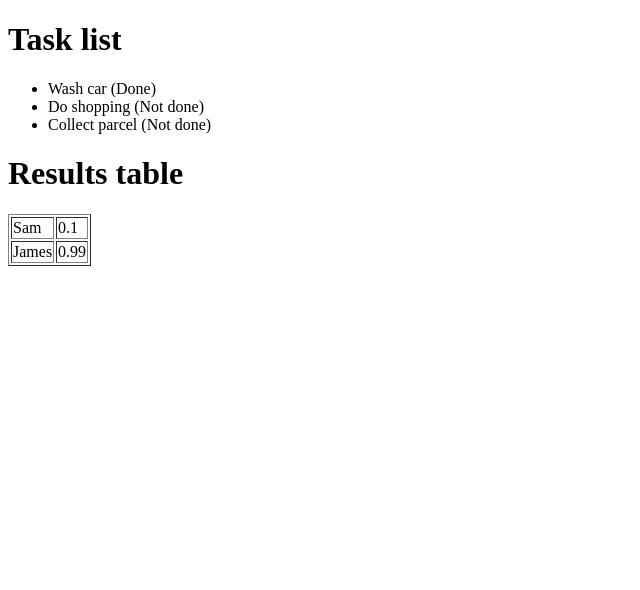
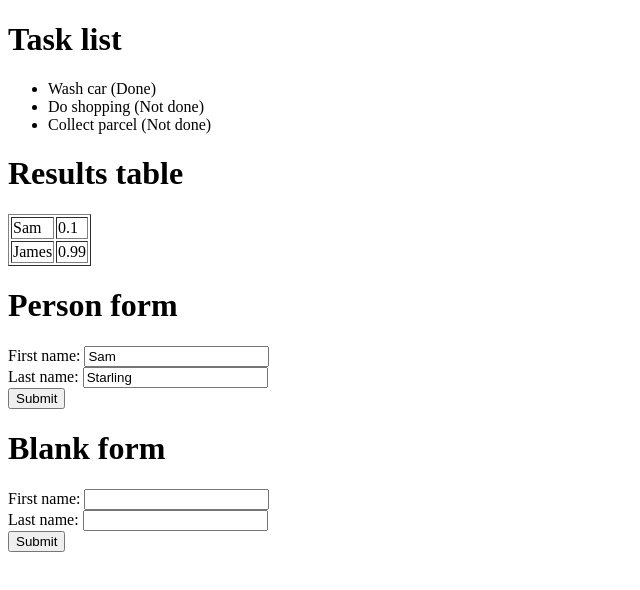
Before and after one commit to samstarling/flow-generic-types, a React (Create React App) app: page / in a window 1280 px wide. Shown: the top 590 px of the page, without its empty margins (0-640 px from the left). Built offline with nearby package versions, Linux system fonts and the light colour scheme.

Commit message:
Add example of a generic form

```diff
--- a/src/App.js
+++ b/src/App.js
@@ -3,6 +3,7 @@ import * as React from "react";
 
 import TaskList, { type Task } from "./components/TaskList";
 import ResultsTable, { type Result } from "./components/ResultsTable";
+import PersonForm, { type Person } from "./components/PersonForm";
 
 class App extends React.Component<*> {
   render() {
@@ -17,12 +18,21 @@ class App extends React.Component<*> {
       { key: "456", name: "James", score: 0.99 }
     ];
 
+    const persion: Person = {
+      firstName: "Sam",
+      lastName: "Starling"
+    };
+
     return (
       <div className="App">
         <h1>Task list</h1>
         <TaskList items={tasks} />
         <h1>Results table</h1>
         <ResultsTable results={results} />
+        <h1>Person form</h1>
+        <PersonForm person={persion} />
+        <h1>Blank form</h1>
+        <PersonForm />
       </div>
     );
   }
--- /dev/null
+++ b/src/components/GenericForm.js
@@ -0,0 +1,38 @@
+// @flow
+import * as React from "react";
+
+type Props<T> = {
+  initialData: T,
+  renderForm: T => React.Node,
+  onSubmit: T => void
+};
+
+type State<T> = {
+  data: T
+};
+
+export default class GenericForm<T> extends React.Component<
+  Props<T>,
+  State<T>
+> {
+  constructor(props: Props<T>) {
+    super(props);
+    this.state = { data: props.initialData };
+  }
+
+  handleChange = (event: SyntheticInputEvent<HTMLFormElement>) => {
+    const change = { [event.target.name]: event.target.value };
+    this.setState({ data: { ...this.state.data, ...change } }, () =>
+      console.log(this.state)
+    );
+  };
+
+  render() {
+    return (
+      <form onChange={this.handleChange} onSubmit={this.handleSubmit}>
+        {this.props.renderForm(this.state.data)}
+        <input type="submit" />
+      </form>
+    );
+  }
+}
--- /dev/null
+++ b/src/components/PersonForm.js
@@ -0,0 +1,40 @@
+// @flow
+import * as React from "react";
+
+import GenericForm from "./GenericForm";
+
+export type Person = {
+  firstName: string,
+  lastName: string
+};
+
+type Props = {
+  person?: Person
+};
+
+export default class PersonForm extends React.Component<Props> {
+  renderForm = (person: Person) => {
+    return (
+      <div>
+        <div>
+          First name:{" "}
+          <input name="firstName" defaultValue={person && person.firstName} />
+        </div>
+        <div>
+          Last name:{" "}
+          <input name="lastName" defaultValue={person && person.lastName} />
+        </div>
+      </div>
+    );
+  };
+
+  render() {
+    return (
+      <GenericForm
+        initialData={this.props.person}
+        renderForm={this.renderForm}
+        onSubmit={console.log}
+      />
+    );
+  }
+}
```
